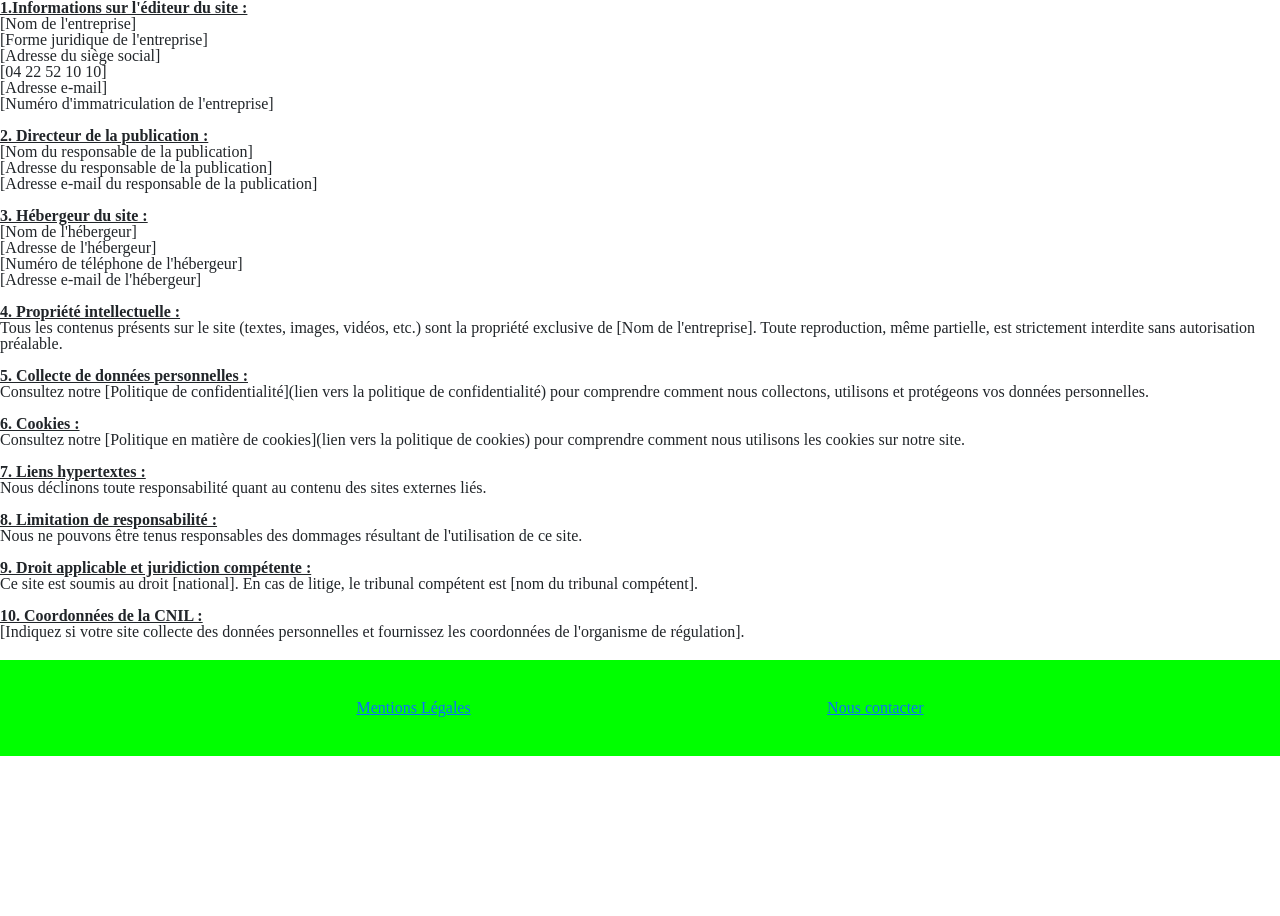
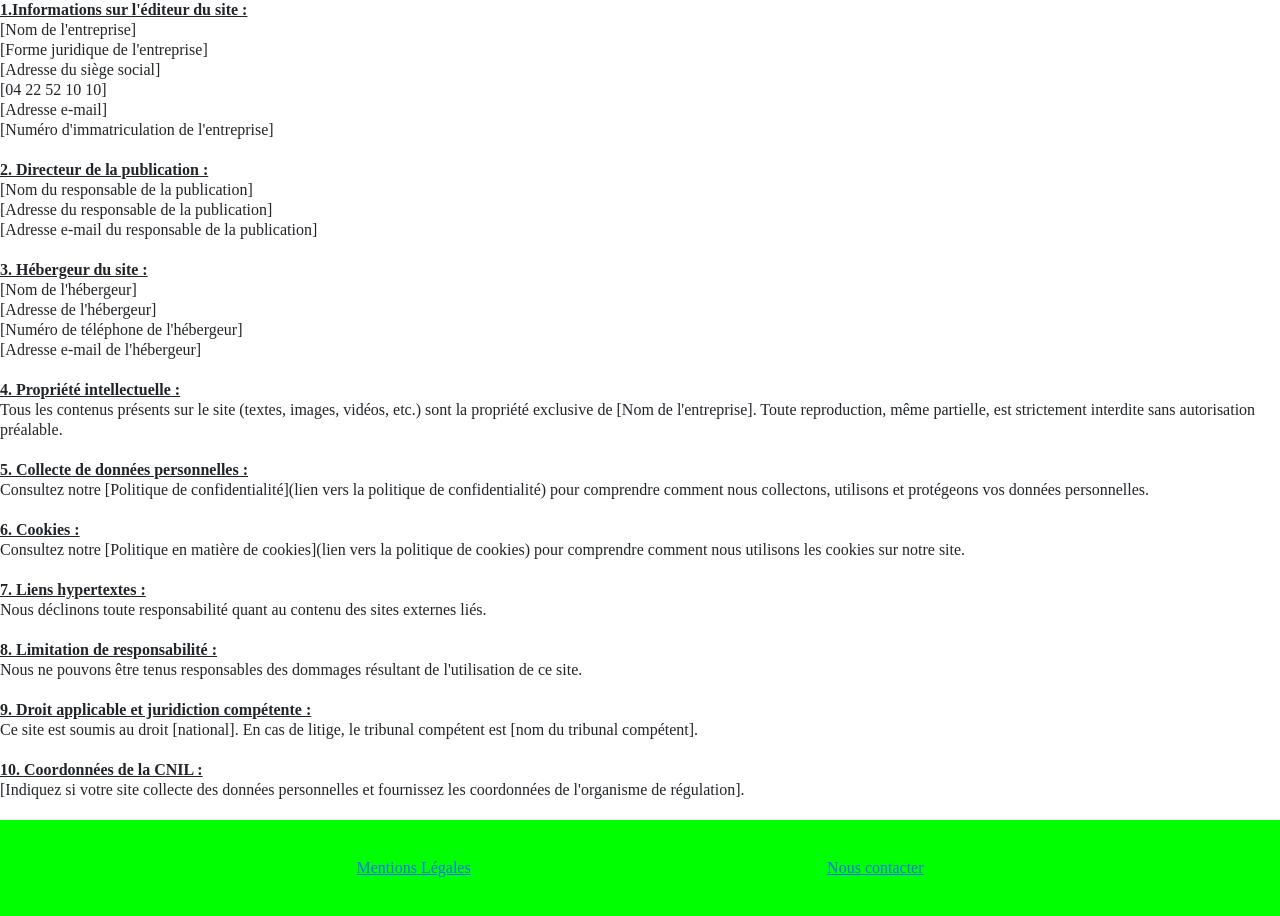
Before and after one commit to ClemBlue/fils-rouge-poec, a Symfony app: template templates/mentions_legales/index.html.twig in a window 1280 px wide. Shown: the part 150-1066 px from the top of the page. Before the commit the page ends 906 px from the top, so only its background shows below. Run offline with Twig, Linux system fonts and the light colour scheme; the template is opened without the code that fills it, so the values that code supplies are empty; some libraries are stand-ins or nearby versions; grey boxes are pictures that could not be loaded.

Commit message:
css interlignes  mentions legales

```diff
--- a/public/css/main.css
+++ b/public/css/main.css
@@ -51,6 +51,7 @@ table {
 
 #mentions {
     margin-bottom: 20px;
+    line-height: 1.25;
  }
 #mentions p{
     font-family:'Times New Roman', Times, serif;
```
